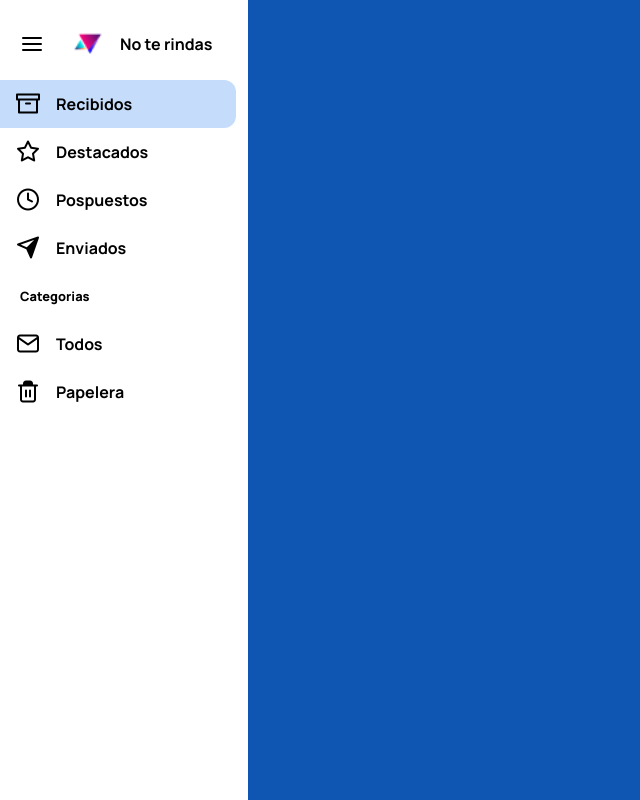
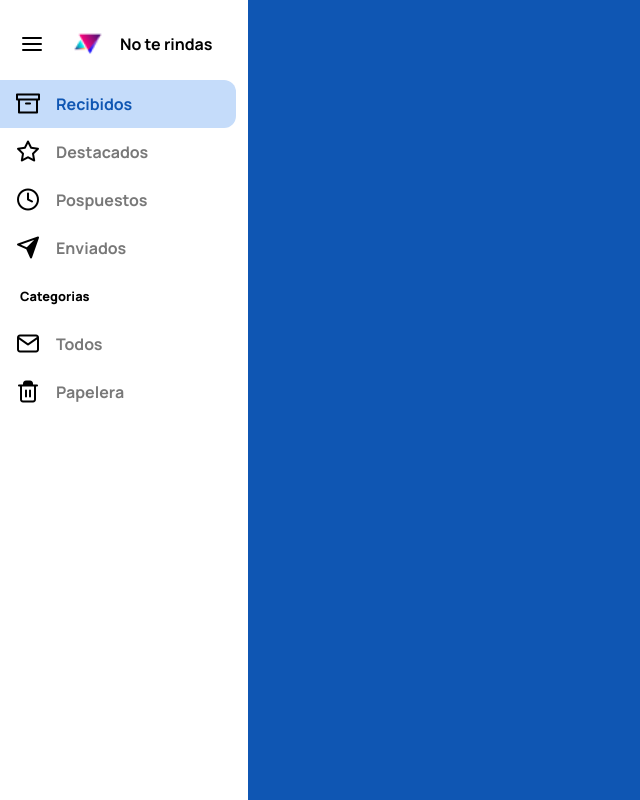
Before and after one commit to OscarAguilarL/sidebar, a React (Create React App) app: page / in a window 1280 px wide. Shown: the whole page, without its empty margins (0-640 px from the left). Built offline with nearby package versions, Linux system fonts and the light colour scheme.

Commit message:
Style Navigation item color

```diff
--- a/src/components/NavigationItem/NavigationItem.css
+++ b/src/components/NavigationItem/NavigationItem.css
@@ -22,6 +22,11 @@
 }
 
 .navigationItem-title {
+  color: var(--grey);
+}
+
+.navigationItem-title.is-selected {
+  color: var(--primary);
 }
 
 .navigationItem.is-selected,
--- a/src/components/NavigationItem/NavigationItem.js
+++ b/src/components/NavigationItem/NavigationItem.js
@@ -7,7 +7,7 @@ export const NavigationItem = ({ icon, title, selected }) => {
       <button className="navigationItem-button">
         <i className={`icon-${icon}`} aria-hidden="true"></i>
       </button>
-      <p className="navigationItem-title">{title}</p>
+      <p className={`navigationItem-title ${selected && 'is-selected'}`}>{title}</p>
     </div>
   );
 };
```
